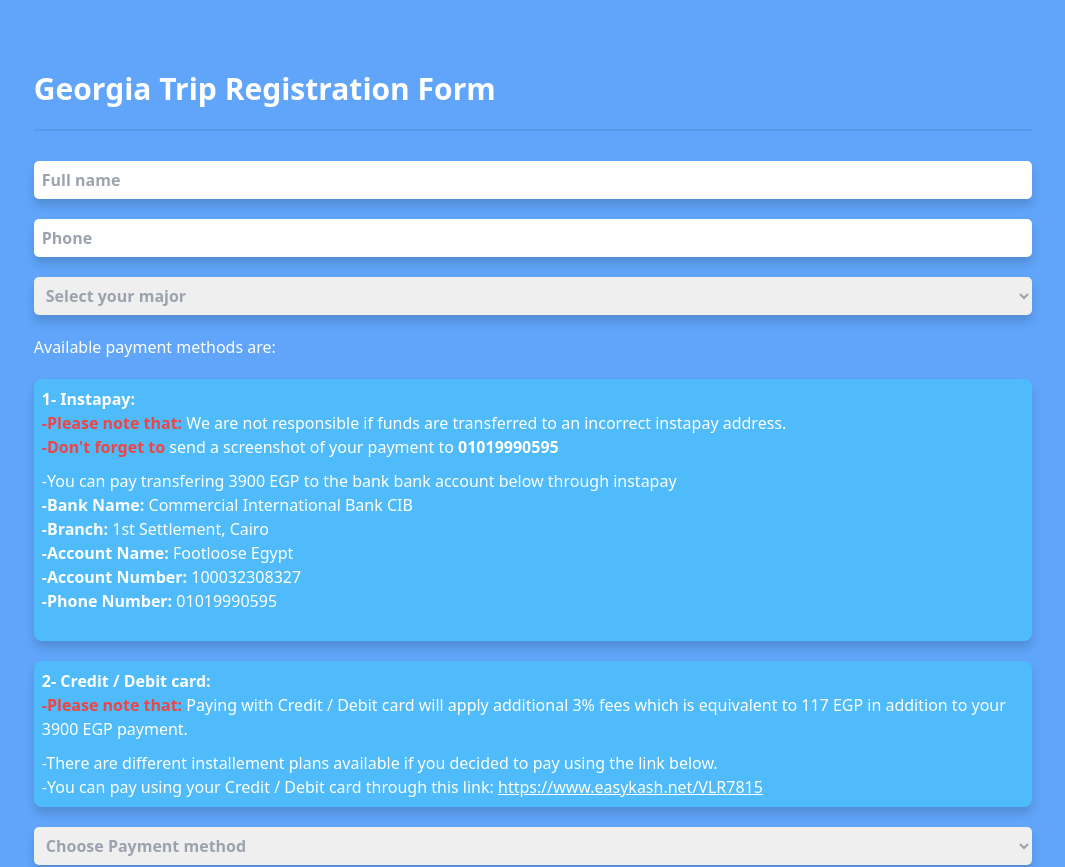
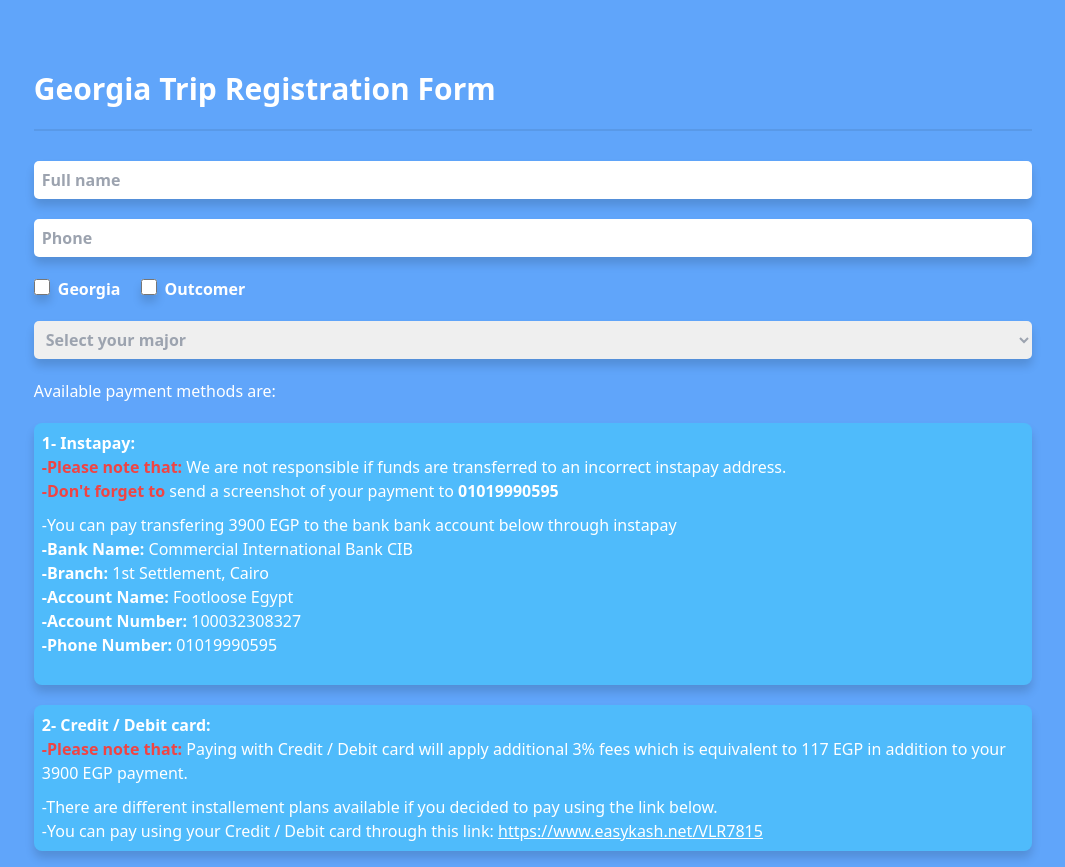
Before and after one commit to MadCoder911/gsuFormsFrontend, a React (Vite) app: page / in a window 1280 px wide. Shown: the top 867 px of the page, without its empty margins (107-1172 px from the left). Built offline with nearby package versions, Linux system fonts and the light colour scheme; what tailwindcss-patterns would draw is missing.

Commit message:
added checkbox for the form

```diff
--- a/src/components/Form.jsx
+++ b/src/components/Form.jsx
@@ -11,7 +11,7 @@ const Form = () => {
   const [form, setForm] = useState({
     name: "",
     phone: "",
-    identity: "internal",
+    identity: "",
     major: "",
     payment_method: "",
     registered_at: "",
@@ -76,6 +76,9 @@ const Form = () => {
     ) {
       setLoading(false);
       toast.error("Your payment screenshot is invalid");
+      return;
+    } else if (form.identity === "") {
+      toast.error("Please select wether you are internal or outcomer");
       return;
     } else {
       try {
@@ -166,12 +169,19 @@ const Form = () => {
               }}
               className="rounded-[5px] py-[7px] px-2 font-semibold focus:outline-none shadow-[0px_7px_10px_0px_#00000024]"
             />
-            {/* <div className="flex gap-[20px]">
+            <div className="flex gap-[20px]">
               <div className="row">
                 <input
                   id="bordered-checkbox-1"
                   type="checkbox"
-                  value=""
+                  value="internal"
+                  checked={form.identity === "internal"}
+                  onChange={(e) => {
+                    setForm({
+                      ...form,
+                      identity: e.target.value.toLowerCase(),
+                    });
+                  }}
                   name="bordered-checkbox"
                   class="w-4 h-4 cursor-pointer shadow-[0px_7px_10px_0px_#00000024] text-blue-600 mr-2 border-0 bg-gray-100 border-whitee rounded focus:ring-0 dark:focus:ring-white dark:ring-offset-white "
                 />
@@ -183,7 +193,14 @@ const Form = () => {
                 <input
                   id="bordered-checkbox-1"
                   type="checkbox"
-                  value=""
+                  value="outcomer"
+                  checked={form.identity === "outcomer"}
+                  onChange={(e) => {
+                    setForm({
+                      ...form,
+                      identity: e.target.value.toLowerCase(),
+                    });
+                  }}
                   name="bordered-checkbox"
                   class="w-4 h-4 cursor-pointer shadow-[0px_7px_10px_0px_#00000024] text-blue-600 mr-2 border-0 bg-gray-100 border-whitee rounded focus:ring-0 dark:focus:ring-white dark:ring-offset-white "
                 />
@@ -191,7 +208,7 @@ const Form = () => {
                   Outcomer
                 </label>
               </div>
-            </div> */}
+            </div>
             <select
               type="major"
               name="major"
```
